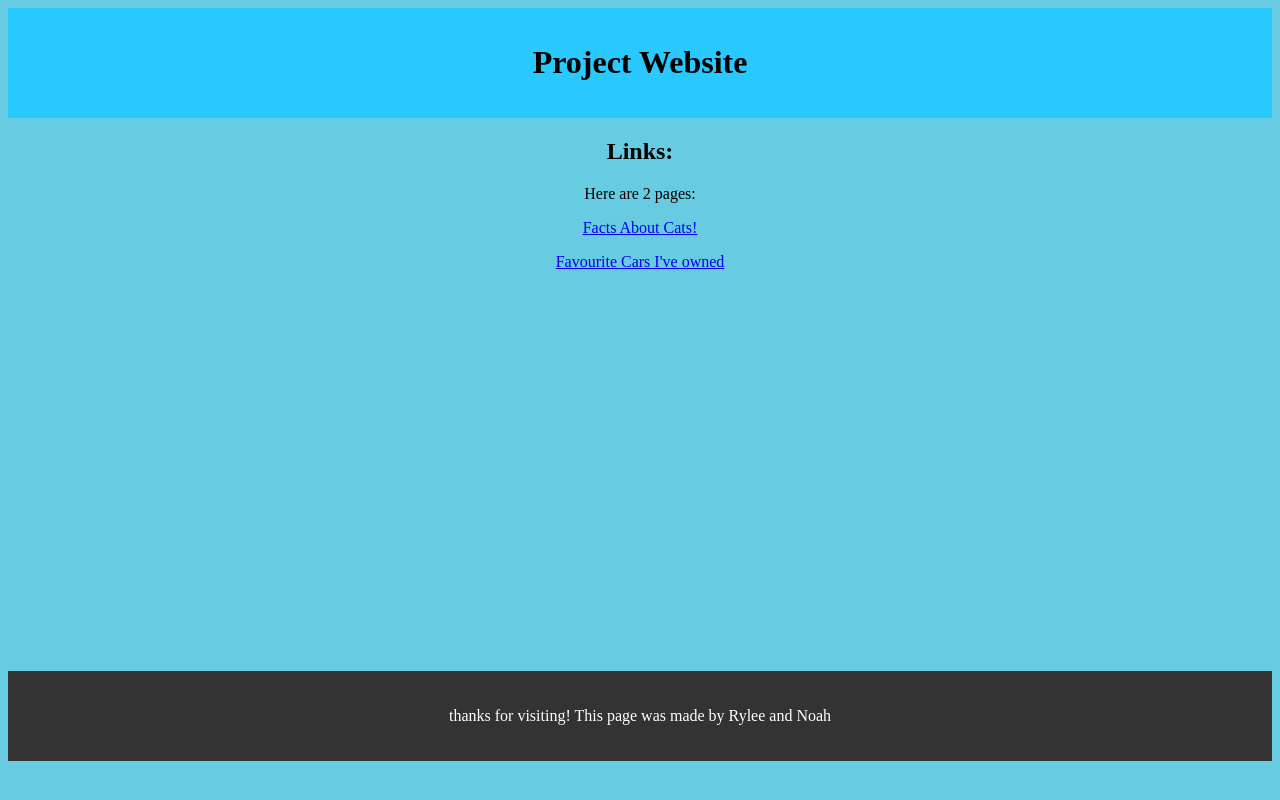
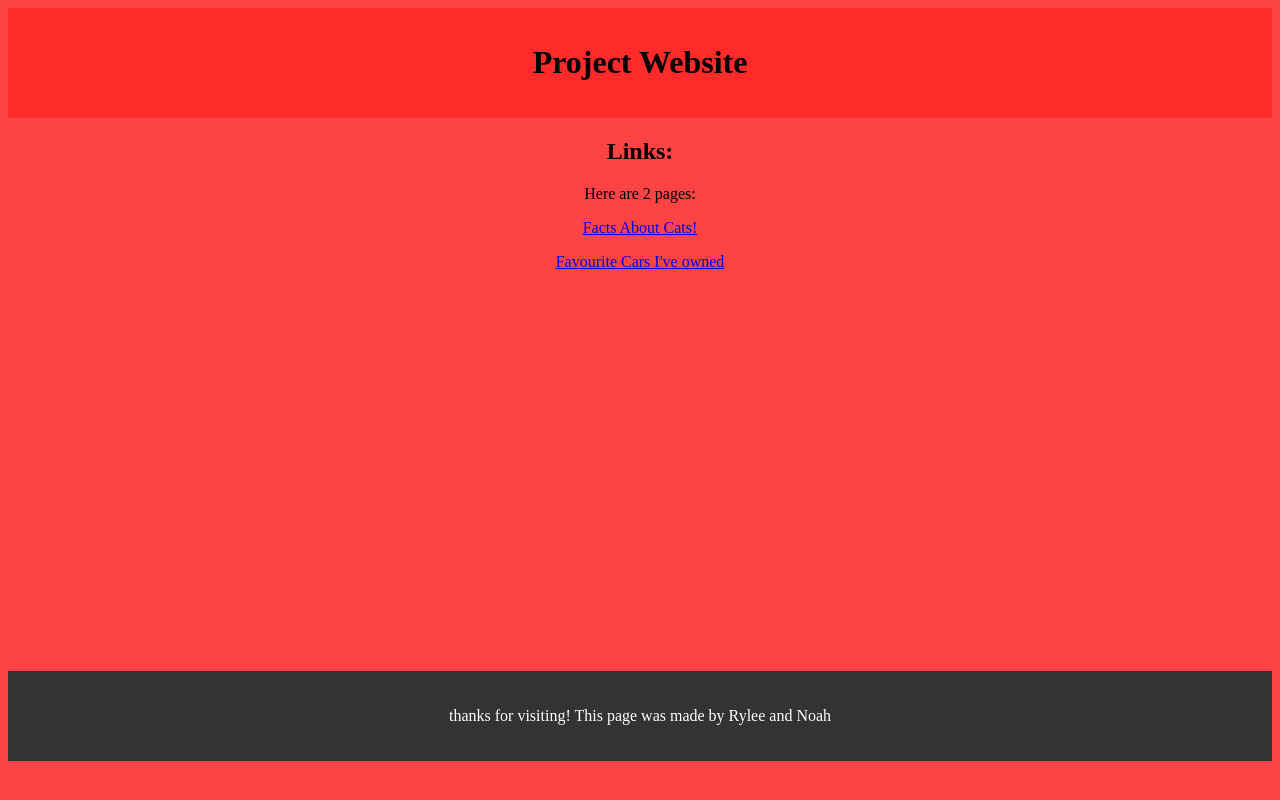
Before and after one commit to ryleejakob2000/CPRO-1101-assignment, a plain HTML site: page index.html in a window 1280 px wide. Drawn offline with Linux system fonts and the light colour scheme.

Commit message:
Last commit?

```diff
--- a/index.html
+++ b/index.html
@@ -6,9 +6,11 @@
     <meta name="viewport" content="width=device-width, initial-scale=1.0">
     <title>Project Website</title>
     <style>
-    body{background-color: rgb(103, 204, 226);}
+    body{
+        background-color: rgb(253, 67, 67);
+    }
      header {
-            background-color: #29c9ff;
+            background-color: hwb(0 17% 0%);
             color: rgb(0, 0, 0);
              padding: 15px 0;
             text-align: center;
@@ -25,7 +27,7 @@
 
 
 <body>
-    <header align="center">
+    <header align="center" >
         <h1>Project Website</h1>
     </header>
 
```
